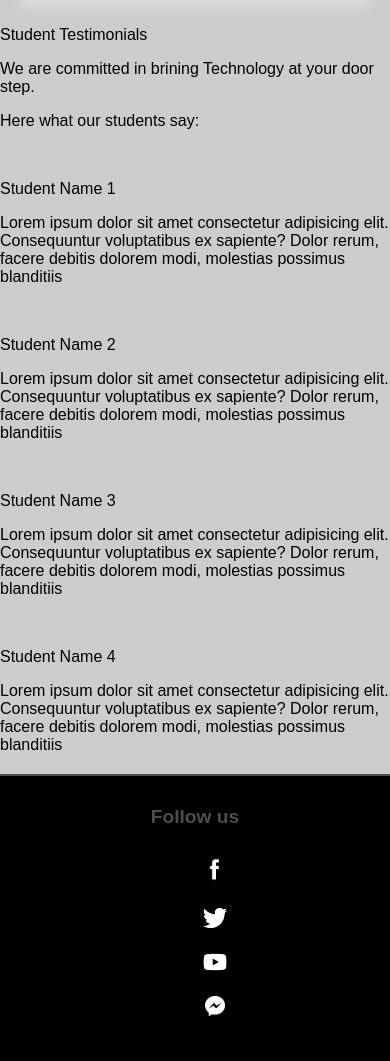
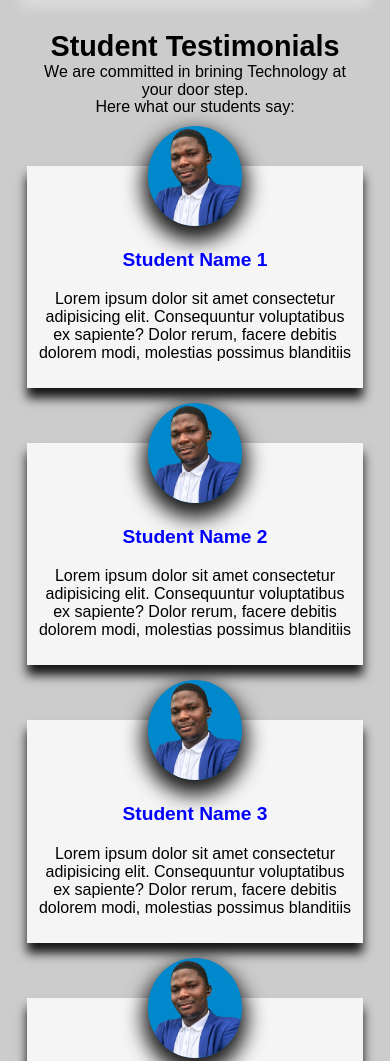
Before and after one commit to NorrisJaygbay/myweb, a plain HTML site: page index.html in a window 390 px wide. Shown: the part 3701-4762 px from the top of the page. Drawn offline with Linux system fonts and the light colour scheme.

Commit message:
Add files via upload

```diff
--- a/index.css
+++ b/index.css
@@ -147,7 +147,6 @@ header{
     top: 0;
     z-index: 999;
     border-top: 1px solid #03A9F4;
-    /* border-bottom: 4px solid #03A9F4; */
     box-shadow: 0px 3px 15px rgba(3, 169,244,.5);
 }
 .navbar{
@@ -215,9 +214,6 @@ header{
 .nav-menu li a:hover{
     color: #03A9F4;
 }
-.nav-menu li:hover{
-    /* border-bottom: 1px dotted blue; */
-}
 .hamburger{
     display: none;
     cursor: pointer;
@@ -235,13 +231,11 @@ header{
 }
 /* for the pupup I.T. courses */
 .itcourses{
-    /* position: absolute; */
     position: fixed;
     z-index: 999;
     width: 100%;
     display: none;
     justify-content: center;
-    /* top: 0; */
 }
 .itcourses1{
     width: 30%;
@@ -285,7 +279,6 @@ header{
     cursor: pointer;
 }
 /* for the pupup I.T. courses ends here */
-
 /* @media for I.T.courses */
 @media all and (max-width:840px){
     .itcourses1{
@@ -313,10 +306,8 @@ header{
     }
 }
 /* @media for I.T.courses ends here*/
-
 /* for the pupup business courses */
 .business{
-    /* position: absolute; */
     position: fixed;
     z-index: 999;
     width: 100%;
@@ -337,10 +328,7 @@ header{
 }
 .business1 ul li:before{
     content: "\27A4";
-    /* color: red; */
     margin-right: 5px;
-    /* left: 10px;
-    top: 20; */
 }
 .business1 ul li{
     padding: 5px;
@@ -369,7 +357,6 @@ header{
     cursor: pointer;
 }
 /* for the pupup business courses ends here */
-
 /* @media for business courses */
 @media all and (max-width:840px){
     .business1{
@@ -397,7 +384,6 @@ header{
     }
 }
 /* @media for business courses ends here*/
-
 /* @media for second nav */
 @media all and (max-width:1025px){
     .hamburger{
@@ -502,7 +488,6 @@ header{
 .p2{
     font-size: 3rem;
     font-weight: 900;
-    /* color: #03A9F4; */
     background-image: linear-gradient(to right, rgba(0,0,255,1),rgba(3,169,244,1),rgba(0,0,255,1));
     color: transparent;
     -webkit-background-clip: text;
@@ -510,15 +495,6 @@ header{
     letter-spacing: 5px;
     margin-bottom: -32px;
     margin-top: -32px;
-    /* animation: fade 5s infinite alternate; */
-}
-@keyframes fade{
-    10%{
-        opacity: 1;
-    }
-    100%{
-        opacity: .1;
-    }
 }
 .p3{
     font-size: 2rem;
@@ -771,6 +747,115 @@ header{
     display: flex;
 }
 /* .main3 ends here */
+/* .main4 */
+.main4{
+    margin-top: 100px;
+}
+#p10{
+    text-align: center;
+    font-size: 2rem;
+    font-weight: bold;
+    margin-top: -80px;
+    margin-bottom: 70px;
+    padding: 0 10px;
+}
+#p11, #p12{
+    text-align: center;
+    padding: 0 40px;
+}
+#p11{
+    margin-top: -70px;
+}
+#p12{
+    margin-top: -17px;
+    margin-bottom: 50px;
+}
+#p13{
+    font-size: 1.2rem;
+    font-weight: bold;
+    color: blue;
+}
+.main41{
+    display: flex;
+}
+.main42{
+    width: 50%;
+    display: flex;
+}
+.main43{
+    width: 50%;
+    margin-right: 10px;
+    margin-left: 10px;
+    padding: 10px;
+    text-align: center;
+    background: whitesmoke;
+    box-shadow: 0px 10px 10px rgba(0, 0, 0, 0.9);
+}
+#studentimg{
+    border-radius: 50%;
+    background: rgba(0,136,204,1);
+    box-shadow: 0px 10px 20px 5px rgba(0, 0, 0, 0.9);
+    margin-top: -50px;
+}
+#main4ma{
+    margin-bottom: 10px;
+}
+#main4ma1{
+    margin-bottom: 10px;
+}
+/* .main4 ends here */
+/* @media for .main4 */
+@media all and (max-width:950px){
+    .main41{
+        flex-direction: column;
+    }
+    .main42{
+        width: 90%;
+        margin:auto;
+    }
+    #main42same{
+        margin-top: 10px;
+        margin-bottom: 10px;
+    }
+    #main4ma1{
+        margin-bottom: 10px;
+        margin-top: 45px;
+    }
+    #norr{
+        margin-left: 0;
+    }
+}
+@media all and (max-width:650px){
+    .main42{
+        flex-direction: column;
+    }
+    .main43{
+        width: 80%;
+        margin: auto;
+    }
+    #firstmain4{
+        margin-bottom: 55px !important;
+        margin: auto;
+    }
+    #norr{
+        margin:auto;
+        margin-top: 55px;
+    }
+}
+@media all and (max-width:450px){
+    .main43{
+        width: 90%;
+    }
+    #p10{
+        font-size: 1.8rem;
+    }
+}
+@media all and (max-width:330px){
+    #p10{
+        font-size: 1.6rem;
+    }
+}
+/* end of @media for .main4 */
 /* footer */
 #footer{
     background: black;
```
Also changed, not shown: norris.png (added).
